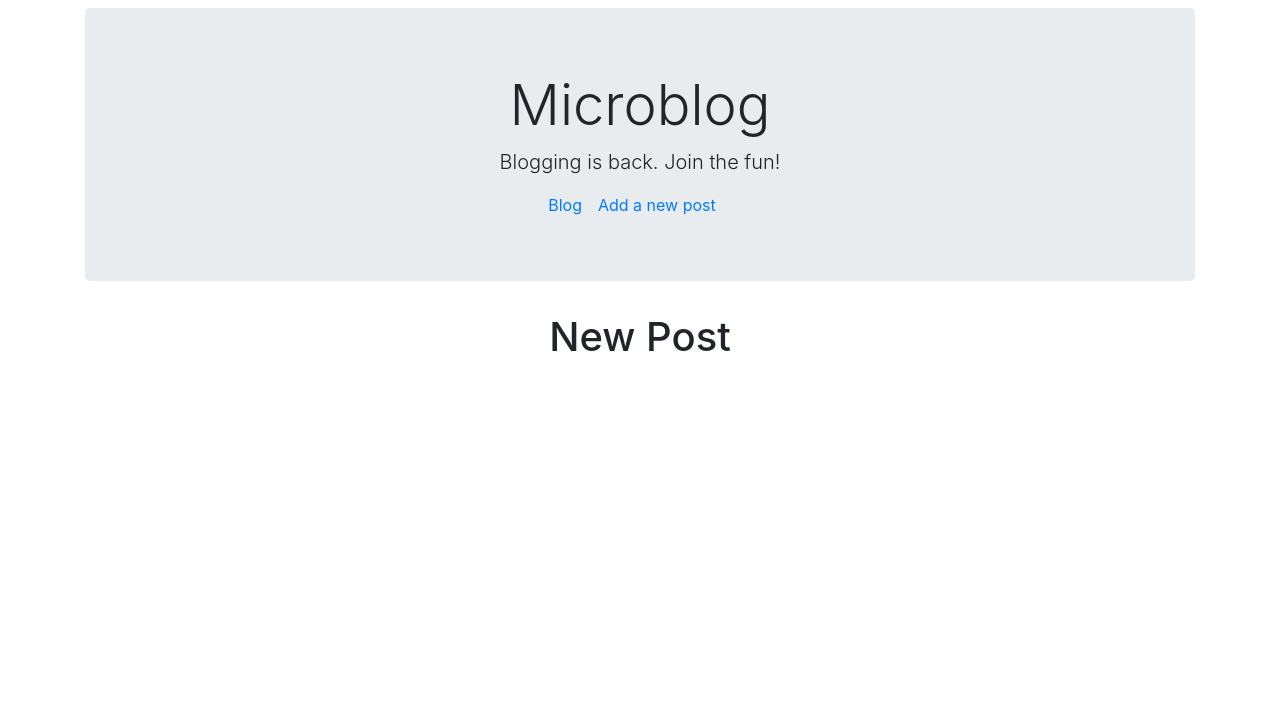
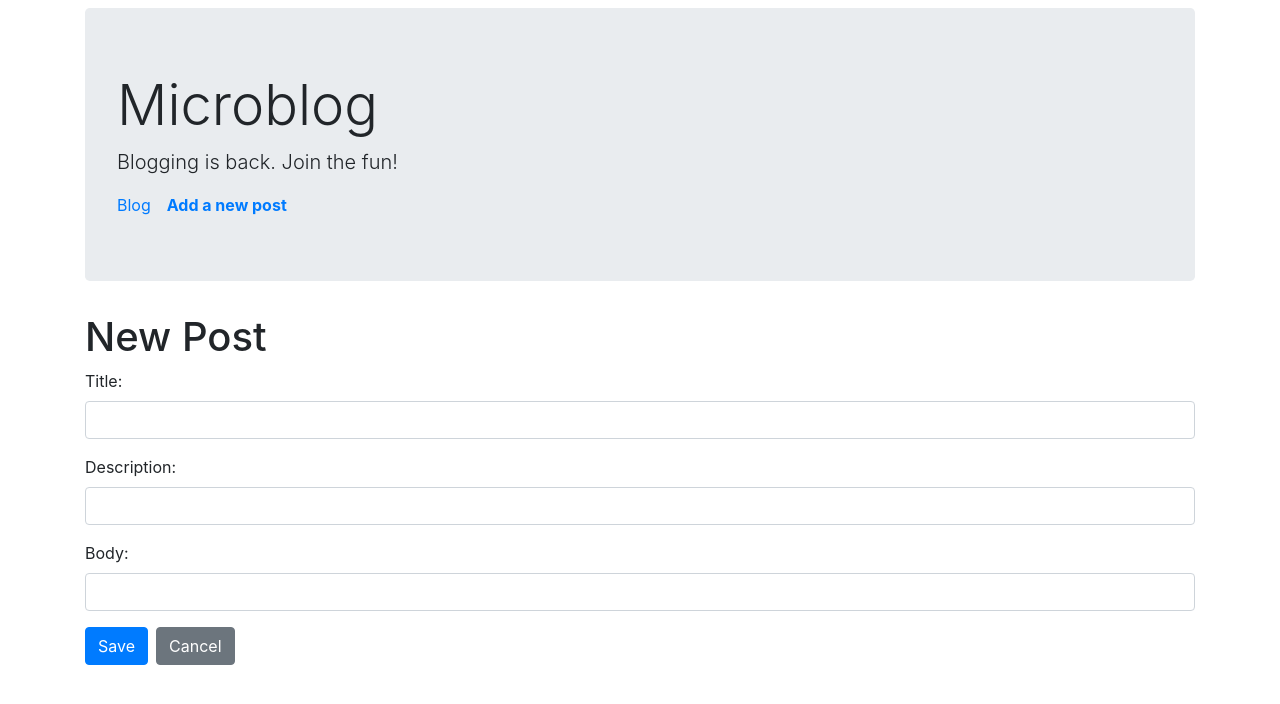
Before and after one commit to Keparoo/Microblog, a React (Create React App) app: page /new in a window 1280 px wide. Shown: the top 704 px of the page. Built offline with nearby package versions, Linux system fonts and the light colour scheme.

Commit message:
Get Links working

```diff
--- a/src/components/App.css
+++ b/src/components/App.css
@@ -1,6 +1,6 @@
-.App {
+/* .App {
 	text-align: center;
-}
+} */
 
 nav a {
 	margin-right: 1em;
--- a/src/components/App.js
+++ b/src/components/App.js
@@ -1,5 +1,6 @@
 import React from 'react';
 import './App.css';
+import { NavLink } from 'react-router-dom';
 import Routes from './Routes';
 
 function App() {
@@ -11,8 +12,12 @@ function App() {
 				<h1 className="App-title display-4">Microblog</h1>
 				<p className="lead">Blogging is back. Join the fun!</p>
 				<nav>
-					<a href="/">Blog</a>
-					<a href="/">Add a new post</a>
+					<NavLink exact to="/">
+						Blog
+					</NavLink>
+					<NavLink exact to="/new">
+						Add a new post
+					</NavLink>
 				</nav>
 			</header>
 
--- a/src/components/NewPost.js
+++ b/src/components/NewPost.js
@@ -1,11 +1,19 @@
 import React from 'react';
+import PostForm from './PostForm';
+import { useHistory } from 'react-router-dom';
 
 const NewPost = () => {
 	console.debug('NewPost');
 
+	const history = useHistory();
+
+	const cancel = () => {
+		history.push('/');
+	};
+
 	return (
 		<div>
-			<h1>New Post</h1>
+			<PostForm cancel={cancel} />
 		</div>
 	);
 };
--- a/src/components/PostForm.js
+++ b/src/components/PostForm.js
@@ -7,6 +7,8 @@ const PostForm = ({
 	save,
 	cancel
 }) => {
+	console.debug('PostForm');
+
 	const [ form, setForm ] = useState({
 		title: post.title,
 		description: post.description,
```
Also changed, not shown: src/components/NewPost.css (added).
